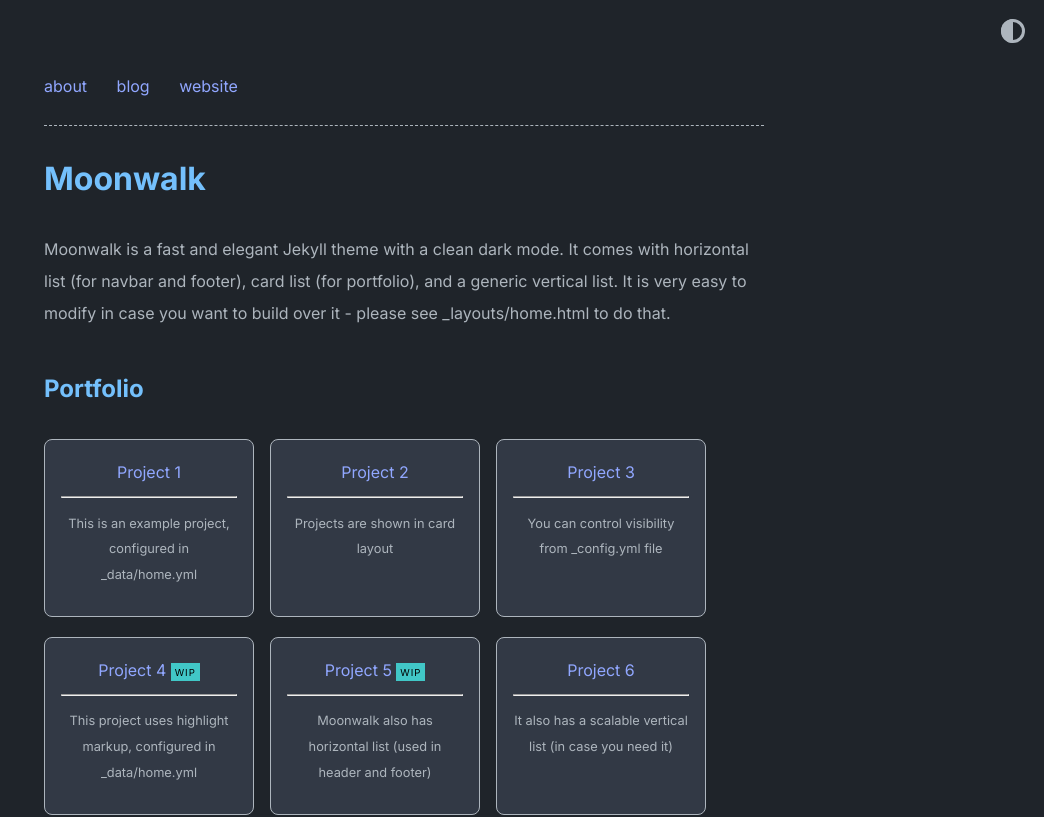
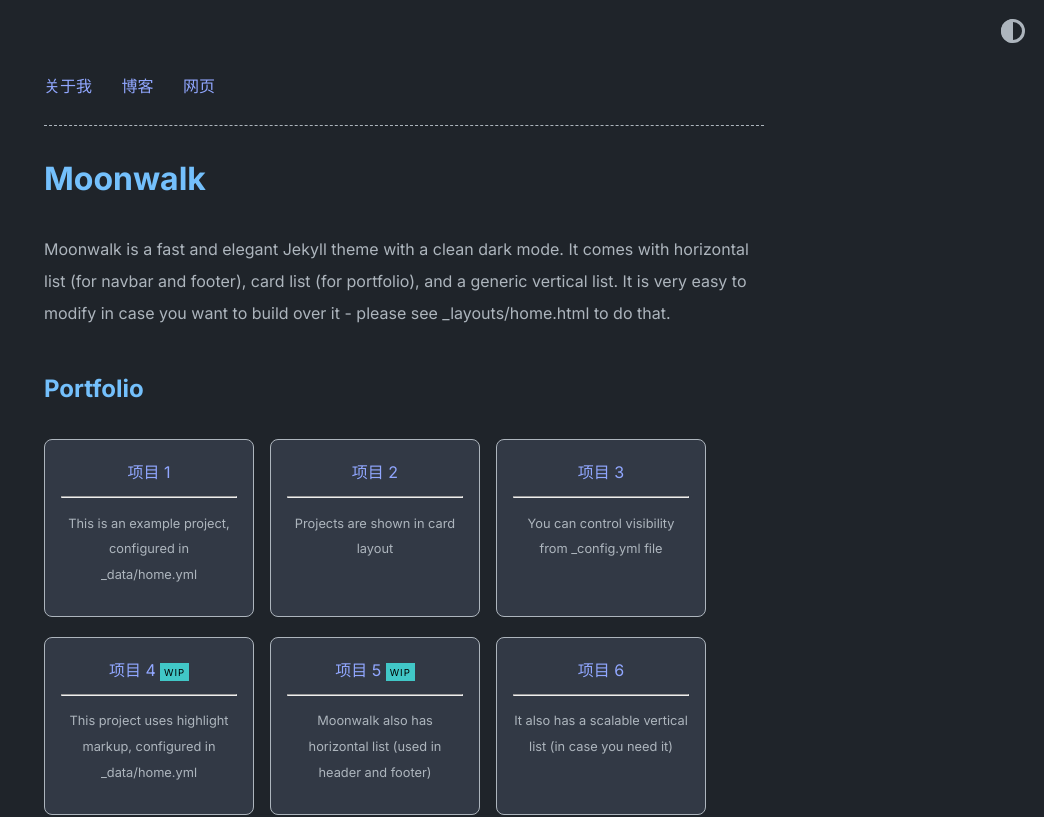
Before and after one commit to ypiao74/ypiao74.github.io, a Jekyll site: the page built from index.md, in a window 1280 px wide. Shown: the top 817 px of the page, without its empty margins (236-1280 px from the left). Built offline with Jekyll 4.4.1, drawn with Linux system fonts in a browser that asks for light colours.

Commit message:
Update home.yml

```diff
--- a/_data/home.yml
+++ b/_data/home.yml
@@ -1,37 +1,37 @@
 navbar_entries:
-  - title: about
+  - title: 关于我
     url: about
 
-  - title: blog
+  - title: 博客
     url: blog
 
-  - title: website
+  - title: 网页
     url: https://www.abhinav.co
 
 project_entries:
-  - title: Project 1
+  - title: 项目 1
     url: overview-post
     desc: This is an example project, configured in _data/home.yml
 
-  - title: Project 2
+  - title: 项目 2
     url: overview-post
     desc: Projects are shown in card layout
 
-  - title: Project 3
+  - title: 项目 3
     url: overview-post
     desc: You can control visibility from _config.yml file
 
-  - title: Project 4
+  - title: 项目 4
     url: overview-post
     desc: This project uses highlight markup, configured in _data/home.yml
     highlight: WIP
 
-  - title: Project 5
+  - title: 项目 5
     url: overview-post
     desc: Moonwalk also has horizontal list (used in header and footer)
     highlight: WIP
 
-  - title: Project 6
+  - title: 项目 6
     url: overview-post
     desc: It also has a scalable vertical list (in case you need it)
 
```
